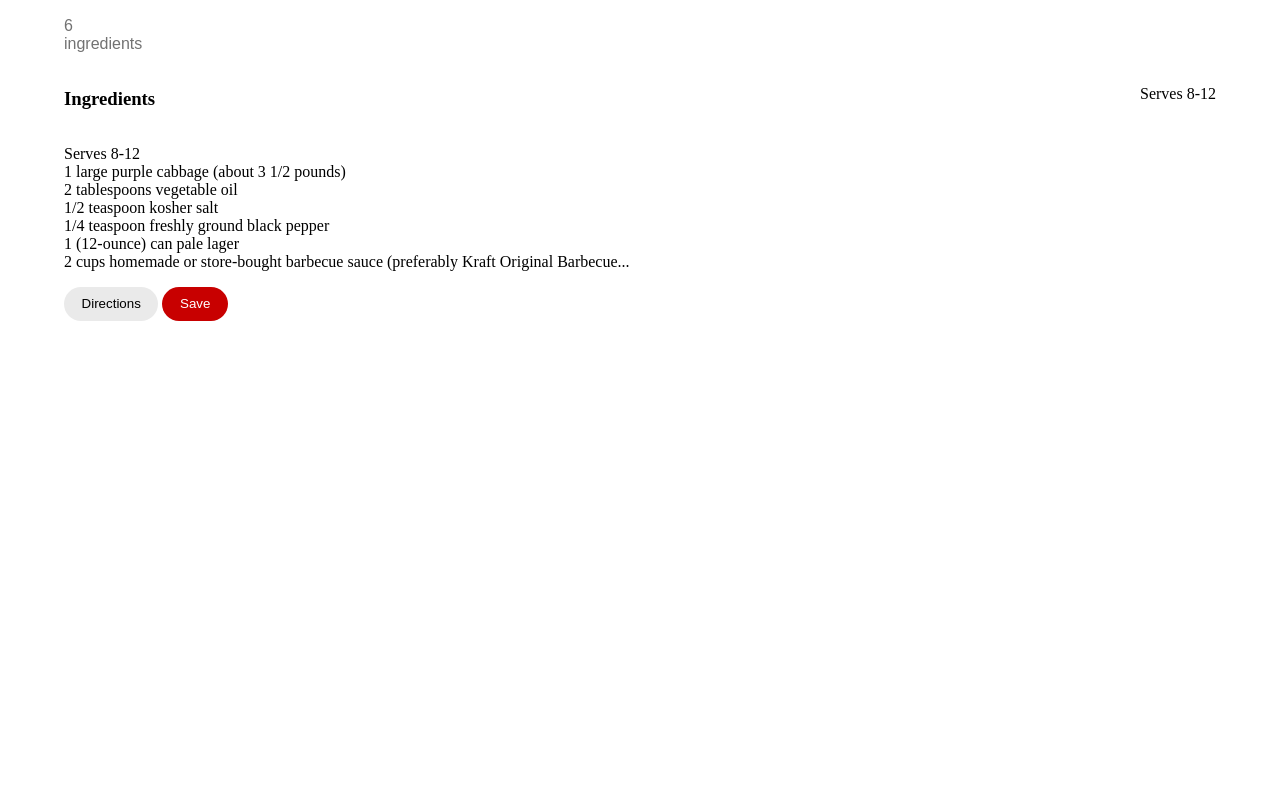
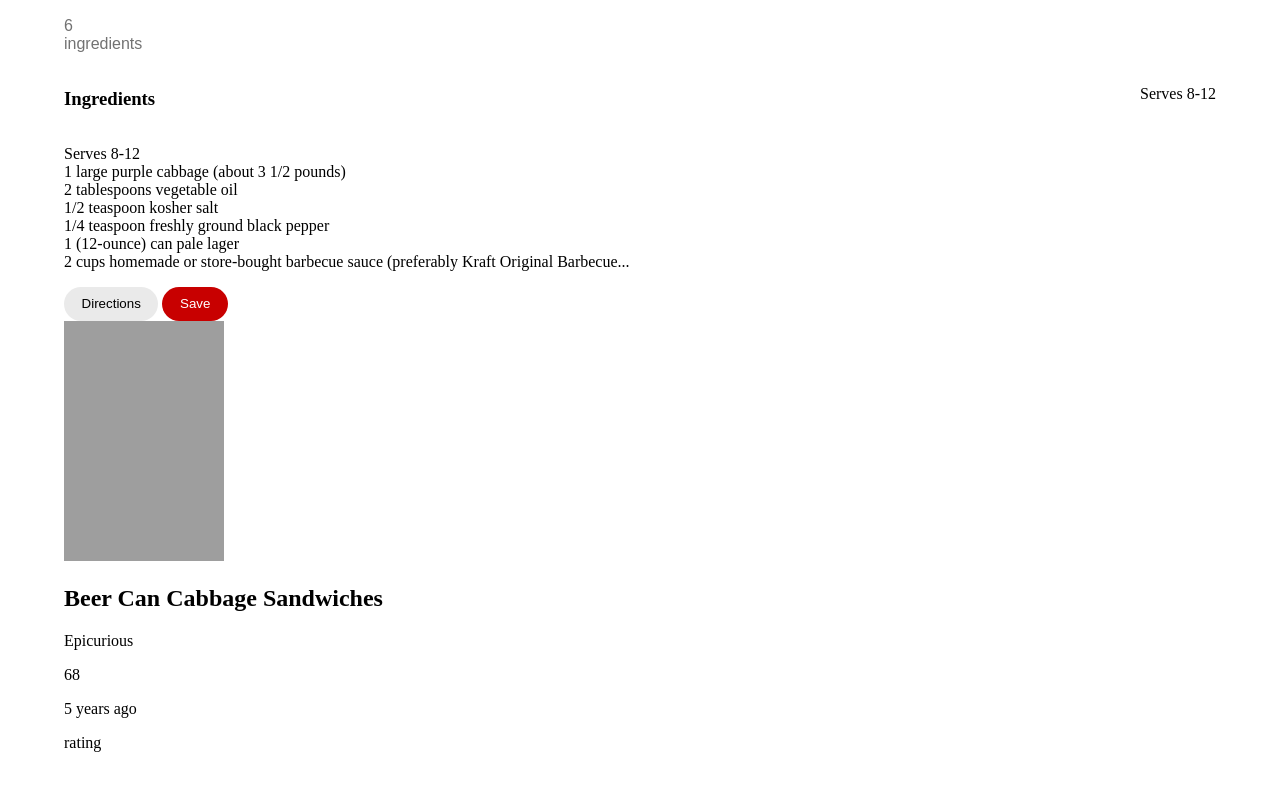
Before and after one commit to juliekolle/Recreate-this, a plain HTML site: page index.html in a window 1280 px wide. Shown: the part 718-1508 px from the top of the page. Before the commit the page ends 1071 px from the top, so only its background shows below. Drawn offline with Linux system fonts and the light colour scheme; grey boxes are pictures that could not be loaded.

Commit message:
full html with all elements needed basics

```diff
--- a/index.html
+++ b/index.html
@@ -68,6 +68,16 @@
         <button class="greyButton">Directions</button>
         <button class="redButton">Save</button>
       </article>
+      <section>
+        <article>
+          <img src="http://placekitten.com/g/200/300" alt="food image" />
+          <h2>Beer Can Cabbage Sandwiches</h2>
+          <p>Epicurious</p>
+          <p>68</p>
+          <p>5 years ago</p>
+          <p>rating</p>
+        </article>
+      </section>
     </main>
     <footer></footer>
   </body>
```
